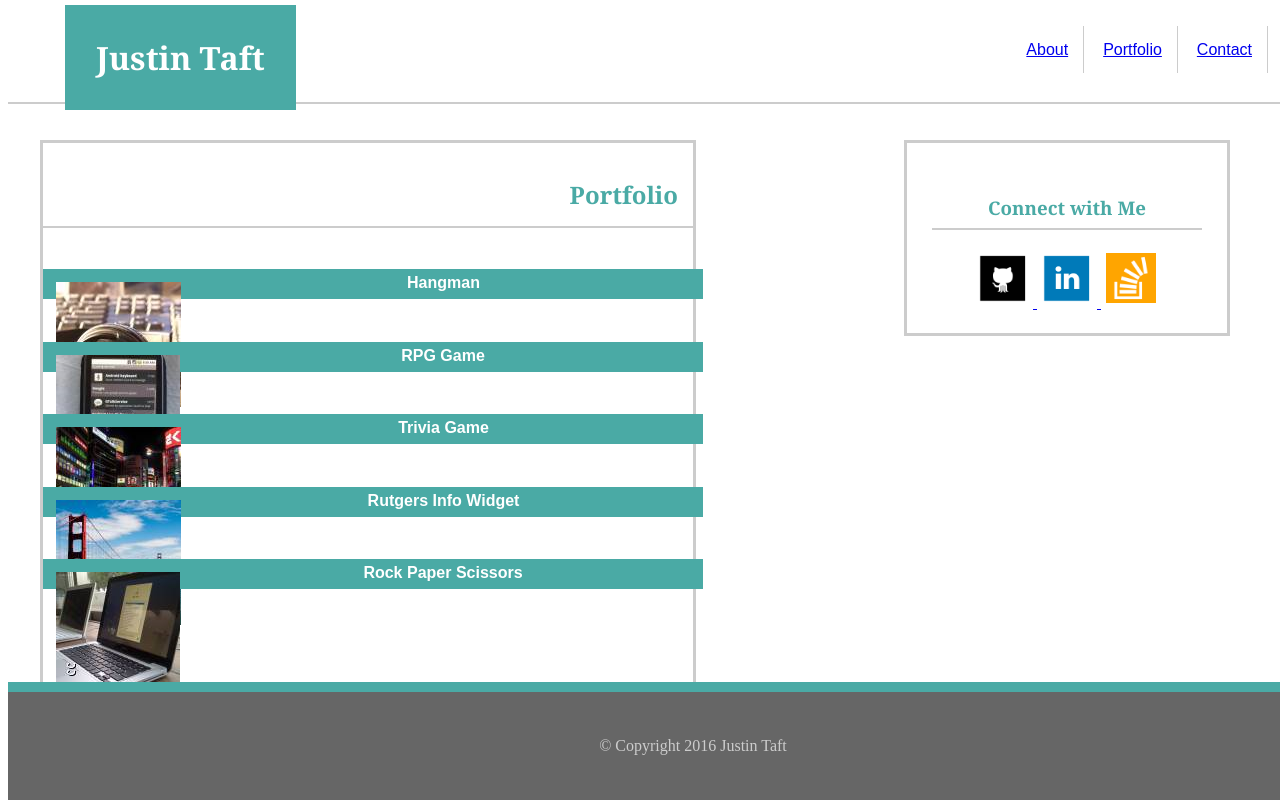
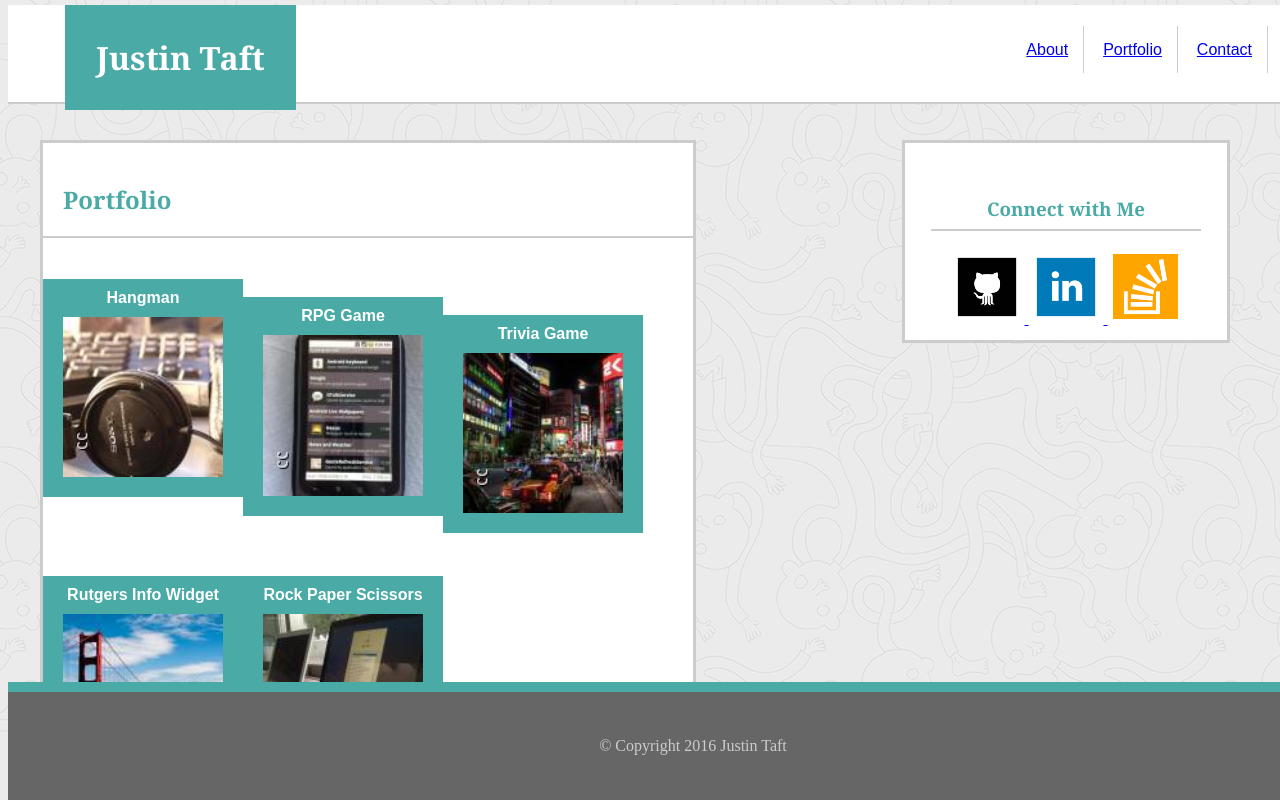
Before and after one commit to jjtaft/Basic-Portfolio, a plain HTML site: page portfolio.html in a window 1280 px wide. Drawn offline with Linux system fonts and the light colour scheme.

Commit message:
Add files via upload

```diff
--- a/assets/css/style.css
+++ b/assets/css/style.css
@@ -1,6 +1,6 @@
 
 body{
-	background-image: url("ignasi_pattern_s.png");
+	background-image: url("../images/ignasi_pattern_s.png");
 }
 
 h1{
@@ -46,8 +46,9 @@ h2 {
 	color: #4aaaa5;
 	border-bottom: 2px solid;
 	border-color: #ccc;
-	padding: 15px;
+	padding: 20px;
 	font-family: georgia;
+	text-align: left;
 }
 
 #wordswords {
@@ -75,6 +76,7 @@ h3 {
 	font-family: Georgia;
 	padding: 8px;
 
+
 }
 
 #connections {
@@ -82,12 +84,12 @@ h3 {
 	border-style: solid;
 	border-color: #ccc;
 	width: 270px;
-	height: 140px;
+	height: 145px;
 	text-align: center;
 	position: fixed;
 	right: 50px;
 	top: 140px;
-	padding: 25px;
+	padding: 26px;
 }
 
 
@@ -141,7 +143,7 @@ p {
 }
 
 #nubbins {
-	height: 50px;
+	height: 65px;
 	padding: 5px;
 }
 
@@ -156,29 +158,31 @@ p {
 	background: #ffffff;
 	height: 600px;
 	width: 650px;
-	position: inherit;
+	position: fixed;
+	float: left;
 	left: 40px;
 	top: 140px;
-
 }
 
 #pics {
 	float: left;
 	z-index: 1;
-	padding: 8px;
+	padding: 10px;
 	position: relative;
+	width: 160px;
 }
 
 h4 {
 	color: #ffffff;
 	background: #4aaaa5;
 	float: left;
-	height: 20px;
-	width: inherit;
+	height: 30px;
+	width: 150px;
 	z-index: 99;
 	font-family: sans-serif;
-	padding: 5px;
+	padding: 10px;
 	position: relative;
 	text-align: center;
+	display: inline-table;
 
 }
```
